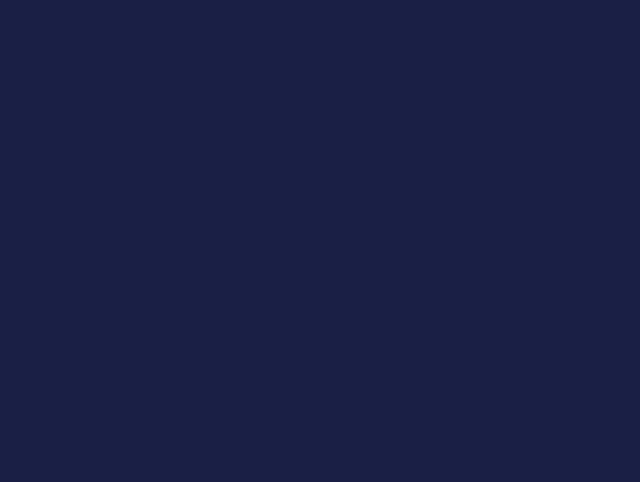
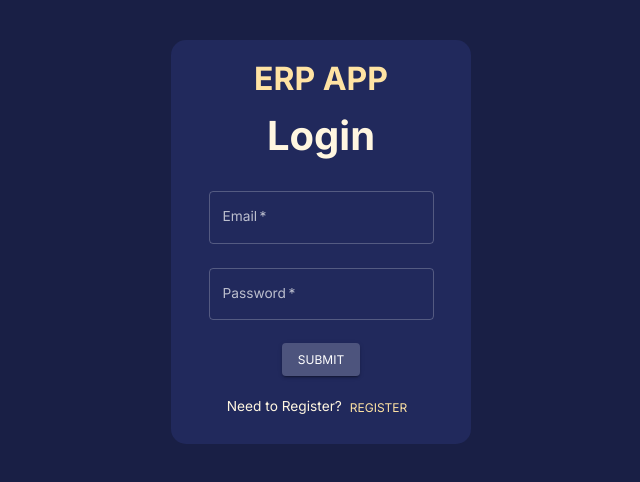
Before and after one commit to CraigYeoman/erp-yre, a React (Create React App) app in the folder client/: page /login in a window 1280 px wide. Before the commit this address had no page. Shown: the top 482 px of the page, without its empty margins (319-959 px from the left). Built offline with nearby package versions, Linux system fonts and the light colour scheme.

Commit message:
Login page and refactor for appContext

```diff
--- a/client/src/App.js
+++ b/client/src/App.js
@@ -1,6 +1,7 @@
 import Nav from "./components/Nav";
 import Index from "./components/Index";
 import Landing from "./components/Landing";
+import Login from "./components/Login";
 import CustomerDetail from "./components/customer/CustomerDetail";
 import CustomerEditForm from "./components/customer/CustomerEditForm";
 import CustomerForm from "./components/customer/CustomerForm";
@@ -38,12 +39,13 @@ import { CssBaseline, ThemeProvider } from "@mui/material";
 import { createTheme } from "@mui/material/styles";
 import { useMemo } from "react";
 import { themeSettings } from "./components/theme";
-import { useGlobalContext } from "./context";
+// import { useGlobalContext } from "./context";
+import { useAppContext } from "./context/appContext";
 import { BrowserRouter as Router, Route, Routes } from "react-router-dom";
 
 function App() {
-  const { mode } = useGlobalContext();
-
+  // const { mode } = useGlobalContext();
+  const { mode } = useAppContext();
   const theme = useMemo(() => createTheme(themeSettings(mode)), [mode]);
   return (
     <div className="App">
@@ -52,6 +54,7 @@ function App() {
           <CssBaseline />
           <Routes>
             <Route path="/landing" element={<Landing />} />
+            <Route path="/login" element={<Login />} />
             <Route element={<Format />}>
               <Route path="/" element={<Index />}></Route>
               <Route
--- /dev/null
+++ b/client/src/components/Alert.jsx
@@ -0,0 +1,8 @@
+import { useAppContext } from "../context/appContext";
+
+const Alert = () => {
+  const { alertType, alertText } = useAppContext();
+  return <div className={`alert alert-${alertType}`}>{alertText}</div>;
+};
+
+export default Alert;
--- a/client/src/components/Landing.jsx
+++ b/client/src/components/Landing.jsx
@@ -1,7 +1,7 @@
 import logo from "../assets/img/yeomanRaceEnginesLogo.svg";
 
+import { Link as RouterLink } from "react-router-dom";
 import { Box, useTheme, Link, Button, Typography } from "@mui/material";
-import { calculateNewValue } from "@testing-library/user-event/dist/utils";
 
 const Landing = () => {
   const theme = useTheme();
@@ -66,7 +66,14 @@ const Landing = () => {
               }}
             >
               <Button variant="contained" type="submit">
-                Login/Register
+                <Link
+                  component={RouterLink}
+                  color="inherit"
+                  underline="none"
+                  to={`/login`}
+                >
+                  Login/Register
+                </Link>
               </Button>
               <Button variant="contained" type="submit">
                 Guest
--- /dev/null
+++ b/client/src/components/Login.jsx
@@ -0,0 +1,158 @@
+import { useState, useEffect } from "react";
+import { Link as RouterLink } from "react-router-dom";
+import { useNavigate } from "react-router-dom";
+import {
+  Box,
+  useTheme,
+  Link,
+  Button,
+  Typography,
+  TextField,
+} from "@mui/material";
+import Alert from "./Alert";
+import { useAppContext } from "../context/appContext";
+
+const initialState = {
+  name: "",
+  email: "",
+  password: "",
+  isMember: true,
+};
+
+const Login = () => {
+  const theme = useTheme();
+  const navigate = useNavigate();
+  const [values, setValues] = useState(initialState);
+  const handleChange = (e) => {
+    setValues({ ...values, [e.target.name]: e.target.value });
+  };
+  const { user, isLoading, showAlert, displayAlert, registerUser } =
+    useAppContext();
+
+  const toggleMember = () => {
+    setValues({ ...values, isMember: !values.isMember });
+  };
+
+  const onSubmit = (e) => {
+    e.preventDefault();
+    const { name, email, password, isMember } = values;
+    if (!email || !password || (!isMember && !name)) {
+      displayAlert();
+      return;
+    }
+    const currentUser = { name, email, password };
+    if (isMember) {
+      registerUser({ currentUser });
+    } else {
+      registerUser({ currentUser });
+    }
+  };
+
+  useEffect(() => {
+    if (user) {
+      setTimeout(() => {
+        navigate("/");
+      }, 10000);
+    }
+  }, [user, navigate]);
+
+  return (
+    <Box mt="2.5rem" sx={{ display: "flex", justifyContent: "center" }}>
+      <Box
+        width="300px"
+        sx={{
+          bgcolor: theme.palette.background.alt,
+          padding: "20px",
+          borderRadius: "15px",
+          display: "flex",
+          flexDirection: "column",
+          alignItems: "center",
+        }}
+      >
+        <Typography
+          variant="h2"
+          fontWeight="bold"
+          color={theme.palette.secondary[300]}
+          sx={{ marginBottom: "15px" }}
+        >
+          ERP APP
+        </Typography>
+        <Typography
+          variant="h1"
+          fontWeight="bold"
+          color={theme.palette.secondary[100]}
+          sx={{ marginBottom: "15px" }}
+        >
+          {values.isMember ? "Login" : "Register"}
+        </Typography>
+        {showAlert && <Alert />}
+        {!values.isMember && (
+          <TextField
+            label="Name"
+            margin={"normal"}
+            required
+            name="name"
+            onChange={handleChange}
+            value={values.name}
+          />
+        )}
+        <TextField
+          label="Email"
+          margin={"normal"}
+          required
+          name="email"
+          onChange={handleChange}
+          value={values.email}
+        />
+        <TextField
+          label="Password"
+          margin={"normal"}
+          required
+          name="password"
+          type="password"
+          onChange={handleChange}
+          value={values.password}
+        />
+
+        <Button
+          sx={{ marginTop: "15px" }}
+          variant="contained"
+          type="submit"
+          disable={isLoading.toString()}
+        >
+          <Link
+            component={RouterLink}
+            color="inherit"
+            underline="none"
+            onClick={onSubmit}
+          >
+            Submit
+          </Link>
+        </Button>
+        <Typography
+          variant="body"
+          color={theme.palette.secondary[100]}
+          sx={{ marginTop: "15px" }}
+        >
+          {values.isMember ? "Need to Register?" : "Already Registered?"}
+          <Button
+            sx={[
+              { color: theme.palette.secondary[300] },
+              {
+                "&:hover": {
+                  backgroundColor: theme.palette.background.alt,
+                  textDecorationLine: "underline",
+                },
+              },
+            ]}
+            onClick={toggleMember}
+          >
+            {values.isMember ? "Register" : "Login"}
+          </Button>
+        </Typography>
+      </Box>
+    </Box>
+  );
+};
+
+export default Login;
--- a/client/src/context.jsx
+++ b/client/src/context.jsx
@@ -4,9 +4,6 @@ import axios from "axios";
 const AppContext = React.createContext();
 
 const AppProvider = ({ children }) => {
-  // const initialState= {
-
-  // }
   const [customerDetail, setCustomerDetail] = useState([{}]);
   const [jobTypeDetail, setJobTypeDetail] = useState([{}]);
   const [laborDetail, setLaborDetail] = useState([{}]);
--- /dev/null
+++ b/client/src/context/action.js
@@ -0,0 +1,6 @@
+export const DISPLAY_ALERT = "SHOW_ALERT";
+export const CLEAR_ALERT = "CLEAR_ALERT";
+
+export const REGISTER_USER_BEGIN = "REGISTER_USER_BEGIN";
+export const REGISTER_USER_SUCCESS = "REGISTER_USER_SUCCESS";
+export const REGISTER_USER_ERROR = "REGISTER_USER_ERROR";
--- /dev/null
+++ b/client/src/context/appContext.js
@@ -0,0 +1,78 @@
+import React, { useReducer, useContext } from "react";
+import reducer from "./reducer";
+import axios from "axios";
+
+import {
+  DISPLAY_ALERT,
+  CLEAR_ALERT,
+  REGISTER_USER_BEGIN,
+  REGISTER_USER_ERROR,
+  REGISTER_USER_SUCCESS,
+} from "./action";
+
+const initialState = {
+  isLoading: false,
+  showAlert: false,
+  alertText: "",
+  alertType: "",
+  mode: "dark",
+  user: null,
+  token: null,
+};
+
+const AppContext = React.createContext();
+
+const AppProvider = ({ children }) => {
+  const [state, dispatch] = useReducer(reducer, initialState);
+
+  const displayAlert = () => {
+    dispatch({ type: DISPLAY_ALERT });
+    clearAlert();
+  };
+
+  const clearAlert = () => {
+    setTimeout(() => {
+      dispatch({
+        type: CLEAR_ALERT,
+      });
+    }, 3000);
+  };
+
+  const registerUser = async (currentUser) => {
+    dispatch({ type: REGISTER_USER_BEGIN });
+    try {
+      const response = await axios.post(
+        "/api/v1/erp/user/register",
+        currentUser
+      );
+      console.log(response);
+      const { user, token } = response.data;
+      dispatch({
+        type: REGISTER_USER_SUCCESS,
+        payload: {
+          user,
+          token,
+        },
+      });
+    } catch (error) {
+      console.log(error.response);
+      dispatch({
+        type: REGISTER_USER_ERROR,
+        payload: { msg: error.response.data.msg },
+      });
+    }
+    clearAlert();
+  };
+
+  return (
+    <AppContext.Provider value={{ ...state, displayAlert, registerUser }}>
+      {children}
+    </AppContext.Provider>
+  );
+};
+
+const useAppContext = () => {
+  return useContext(AppContext);
+};
+
+export { AppProvider, initialState, useAppContext };
--- /dev/null
+++ b/client/src/context/reducer.js
@@ -0,0 +1,60 @@
+import {
+  CLEAR_ALERT,
+  DISPLAY_ALERT,
+  REGISTER_USER_BEGIN,
+  REGISTER_USER_ERROR,
+  REGISTER_USER_SUCCESS,
+} from "./action";
+
+const reducer = (state, action) => {
+  if (action.type === DISPLAY_ALERT) {
+    return {
+      ...state,
+      showAlert: true,
+      alertType: "danger",
+      alertText: "Please provide all values",
+    };
+  }
+
+  if (action.type === CLEAR_ALERT) {
+    return {
+      ...state,
+      showAlert: false,
+      alertType: "",
+      alertText: "",
+    };
+  }
+
+  if (action.type === REGISTER_USER_BEGIN) {
+    return {
+      ...state,
+      isLoading: true,
+    };
+  }
+
+  if (action.type === REGISTER_USER_SUCCESS) {
+    return {
+      ...state,
+      isLoading: false,
+      token: action.payload.token,
+      user: action.payload.user,
+      showAlert: true,
+      alertType: "success",
+      alertText: "User Created! Redirecting...",
+    };
+  }
+
+  if (action.type === REGISTER_USER_ERROR) {
+    return {
+      ...state,
+      isLoading: false,
+      showAlert: true,
+      alertType: "danger",
+      alertText: action.payload.msg,
+    };
+  }
+
+  throw new Error(`no such action : ${action.type}`);
+};
+
+export default reducer;
--- a/client/src/index.js
+++ b/client/src/index.js
@@ -2,7 +2,8 @@ import React from "react";
 import ReactDOM from "react-dom/client";
 import "./index.css";
 import App from "./App";
-import { AppProvider } from "./context";
+// import { AppProvider } from "./context";
+import { AppProvider } from "./context/appContext";
 
 const root = ReactDOM.createRoot(document.getElementById("root"));
 root.render(
```
Also changed, not shown: 1 other file (tests, documents, lock files or other folders).
